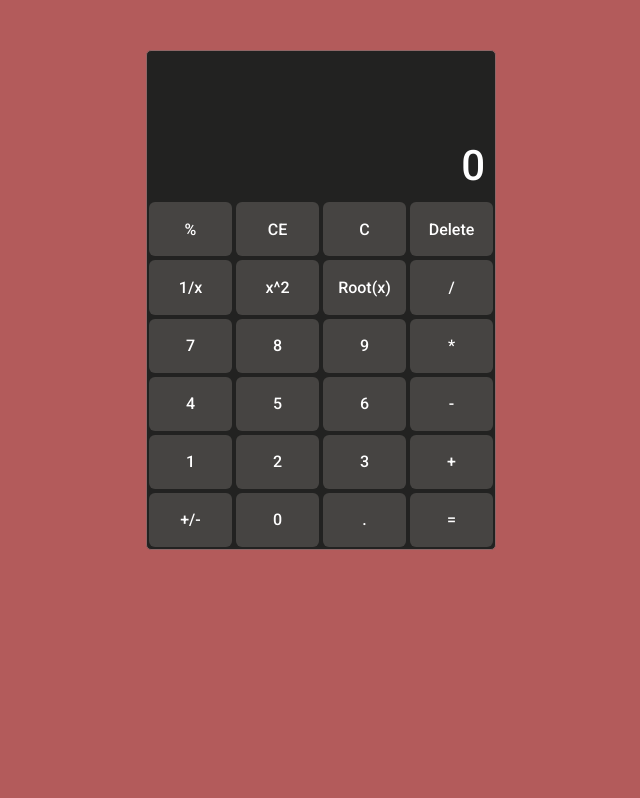
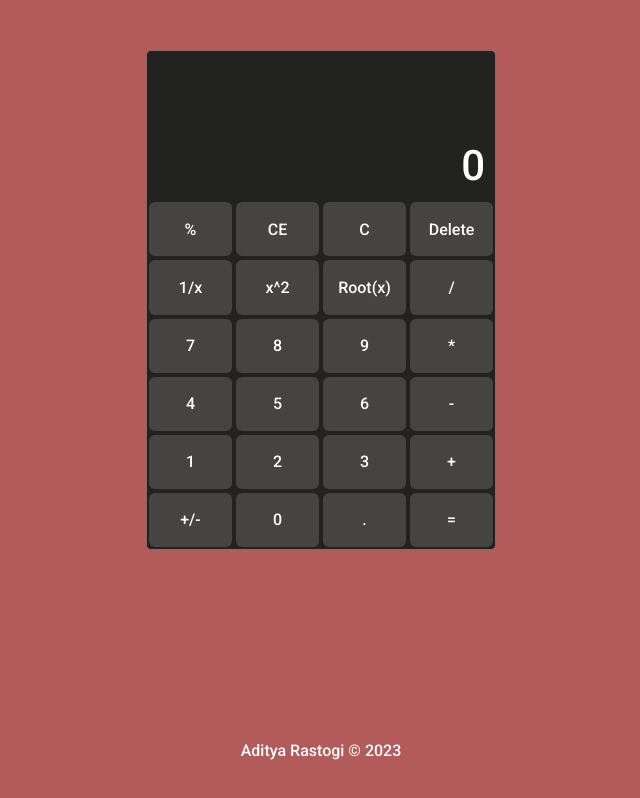
Before and after one commit to nuclax96/calculator, a plain HTML site: page index.html in a window 1280 px wide. Shown: the whole page, without its empty margins (319-959 px from the left). Drawn offline with Linux system fonts and the light colour scheme.

Commit message:
Added Footer

```diff
--- a/index.html
+++ b/index.html
@@ -41,6 +41,7 @@
         <div class="keys" data-value="operator">=</div>
       </div>
     </div>
+    <footer><p>Aditya Rastogi &copy; 2023</p></footer>
     <script src="index.js"></script>
   </body>
 </html>
--- a/style.css
+++ b/style.css
@@ -62,3 +62,18 @@ body {
   border-radius: 6px;
   margin: 2px;
 }
+
+footer {
+  display: flex;
+  justify-content: center;
+  position: absolute;
+  width: 100%;
+  height: 100px;
+  bottom: 0;
+  align-items: center;
+}
+
+/* footer p {
+  position: absolute;
+  ;
+} */
```
